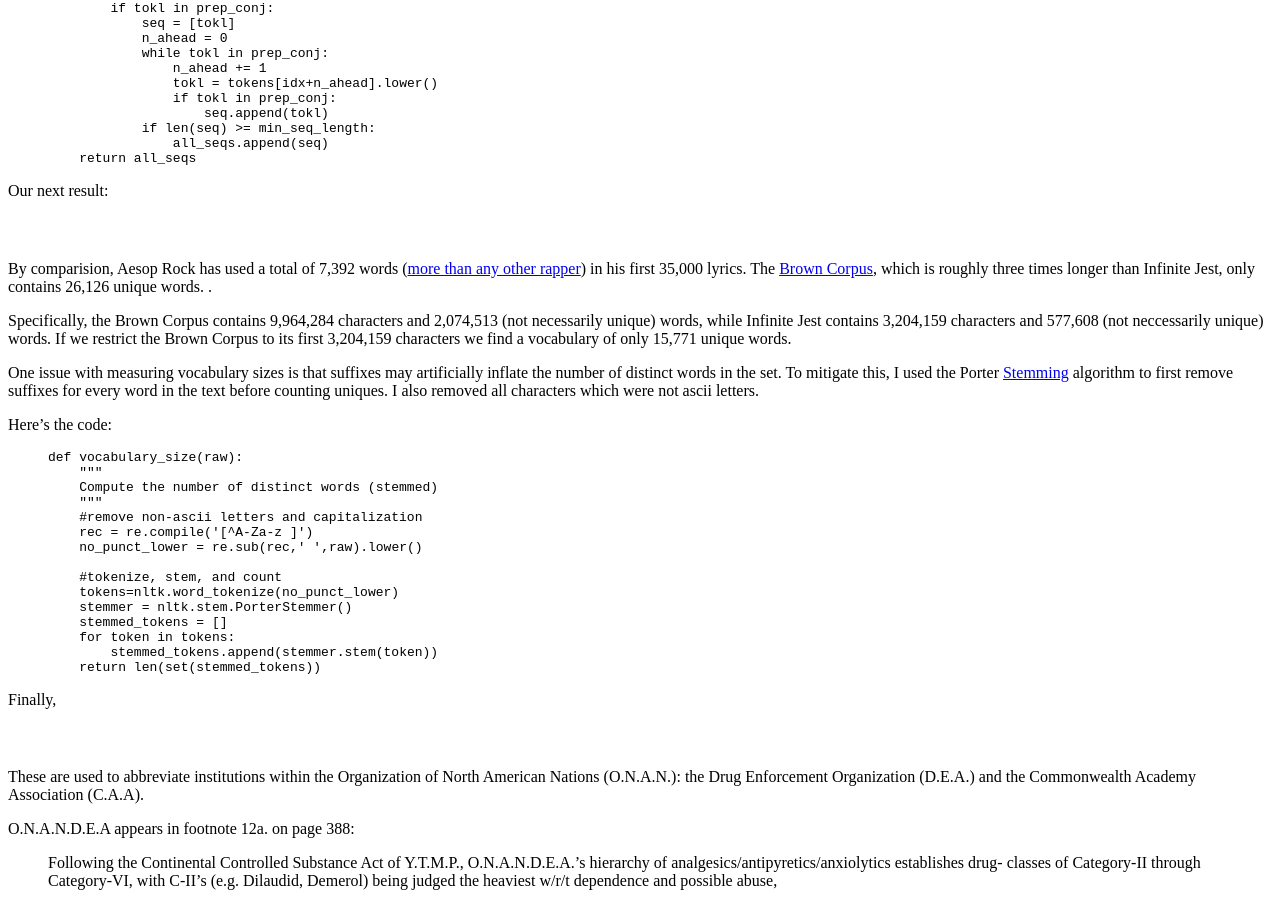
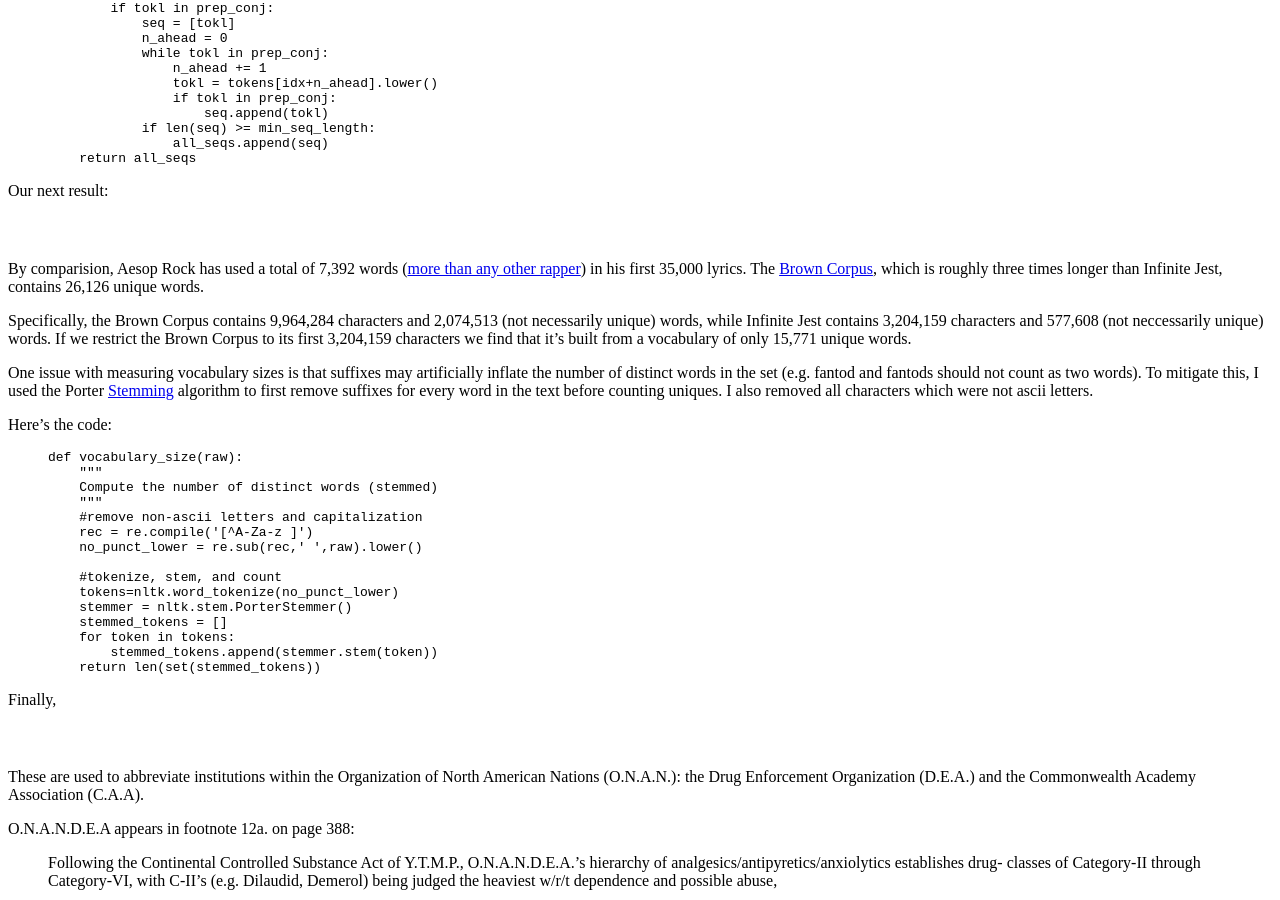
Before and after one commit to rcompton/ryancompton.net, a Jekyll site: the page built from _posts/2014-06-06-statistical-features-of-infinite-jest.md, in a window 1280 px wide and 900 px high, scrolled down 2127 px. Built offline with Jekyll 4.4.1, drawn with Linux system fonts in a browser that asks for light colours; nearby versions of some CDN libraries; comment, search, counter and statistics services are not loaded; some of the changed text lies outside the part shown.

Commit message:
dfw page spellchecked

```diff
--- a/_posts/2014-06-06-statistical-features-of-infinite-jest.md
+++ b/_posts/2014-06-06-statistical-features-of-infinite-jest.md
@@ -126,11 +126,11 @@
 
 ###*Wallace used a vocabulary of 20,584 words to write Infinite Jest*{: style="color: white"}
 
-By comparision, Aesop Rock has used a total of 7,392 words ([more than any other rapper](http://rappers.mdaniels.com.s3-website-us-east-1.amazonaws.com/)) in his first 35,000 lyrics. The [Brown Corpus](https://en.wikipedia.org/wiki/Brown_Corpus), which is roughly three times longer than Infinite Jest, only contains 26,126 unique words. .
+By comparision, Aesop Rock has used a total of 7,392 words ([more than any other rapper](http://rappers.mdaniels.com.s3-website-us-east-1.amazonaws.com/)) in his first 35,000 lyrics. The [Brown Corpus](https://en.wikipedia.org/wiki/Brown_Corpus), which is roughly three times longer than Infinite Jest, contains 26,126 unique words.
 
-Specifically, the Brown Corpus contains 9,964,284 characters and 2,074,513 (not necessarily unique) words, while Infinite Jest contains 3,204,159 characters and 577,608 (not neccessarily unique) words. If we restrict the Brown Corpus to its first 3,204,159 characters we find a vocabulary of only 15,771 unique words.
+Specifically, the Brown Corpus contains 9,964,284 characters and 2,074,513 (not necessarily unique) words, while Infinite Jest contains 3,204,159 characters and 577,608 (not neccessarily unique) words. If we restrict the Brown Corpus to its first 3,204,159 characters we find that it's built from a vocabulary of only 15,771 unique words.
 
-One issue with measuring vocabulary sizes is that suffixes may artificially inflate the number of distinct words in the set. To mitigate this, I used the
+One issue with measuring vocabulary sizes is that suffixes may artificially inflate the number of distinct words in the set (e.g. fantod and fantods should not count as two words). To mitigate this, I used the
 Porter [Stemming](https://en.wikipedia.org/wiki/Stemming) algorithm to first remove suffixes for every word in the text before counting uniques. I also removed all characters which were not ascii letters.
 
 Here's the code:
```
Also changed, not shown: other parts of _posts/2014-06-06-statistical-features-of-infinite-jest.md (+1 -1 lines).
